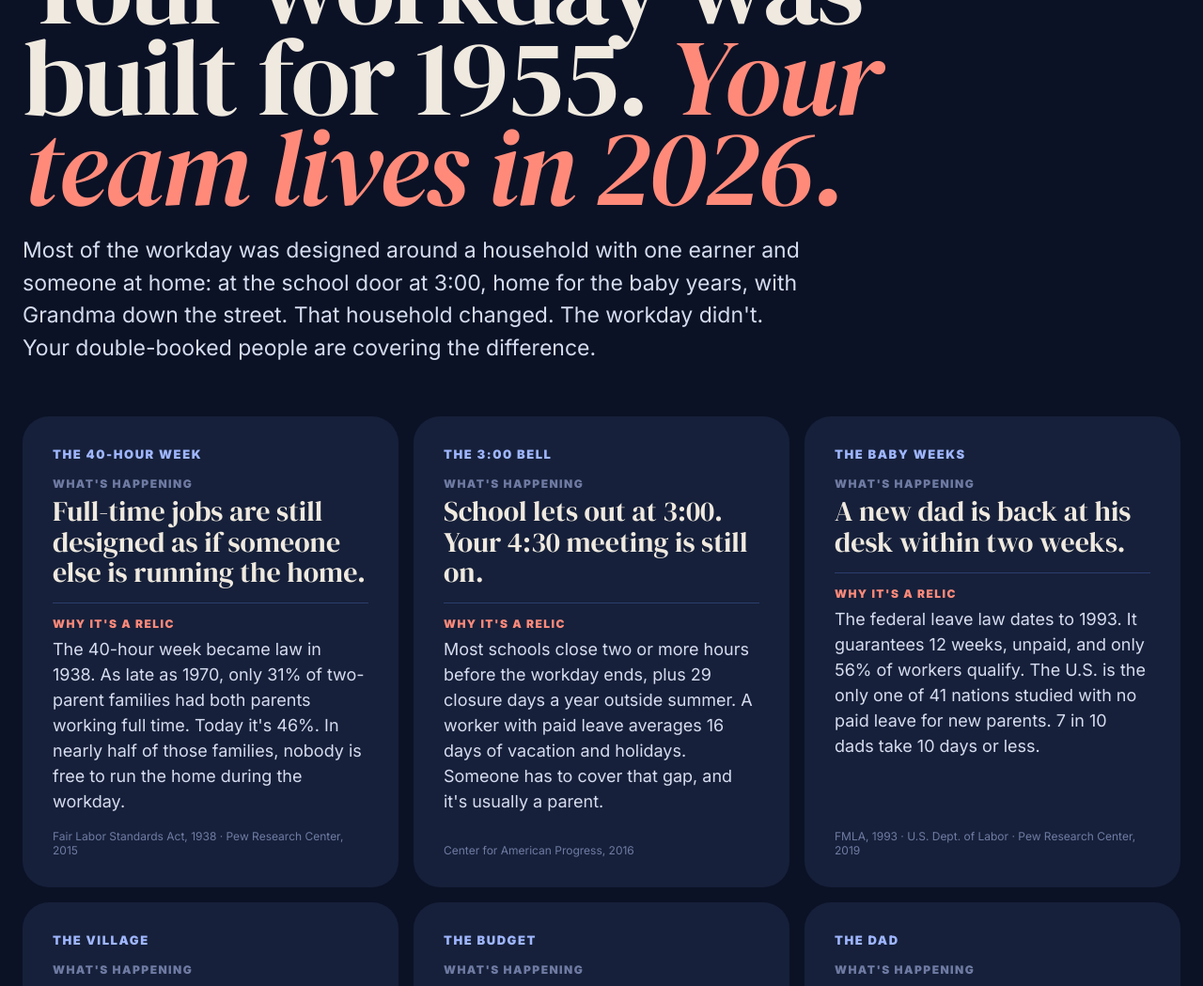
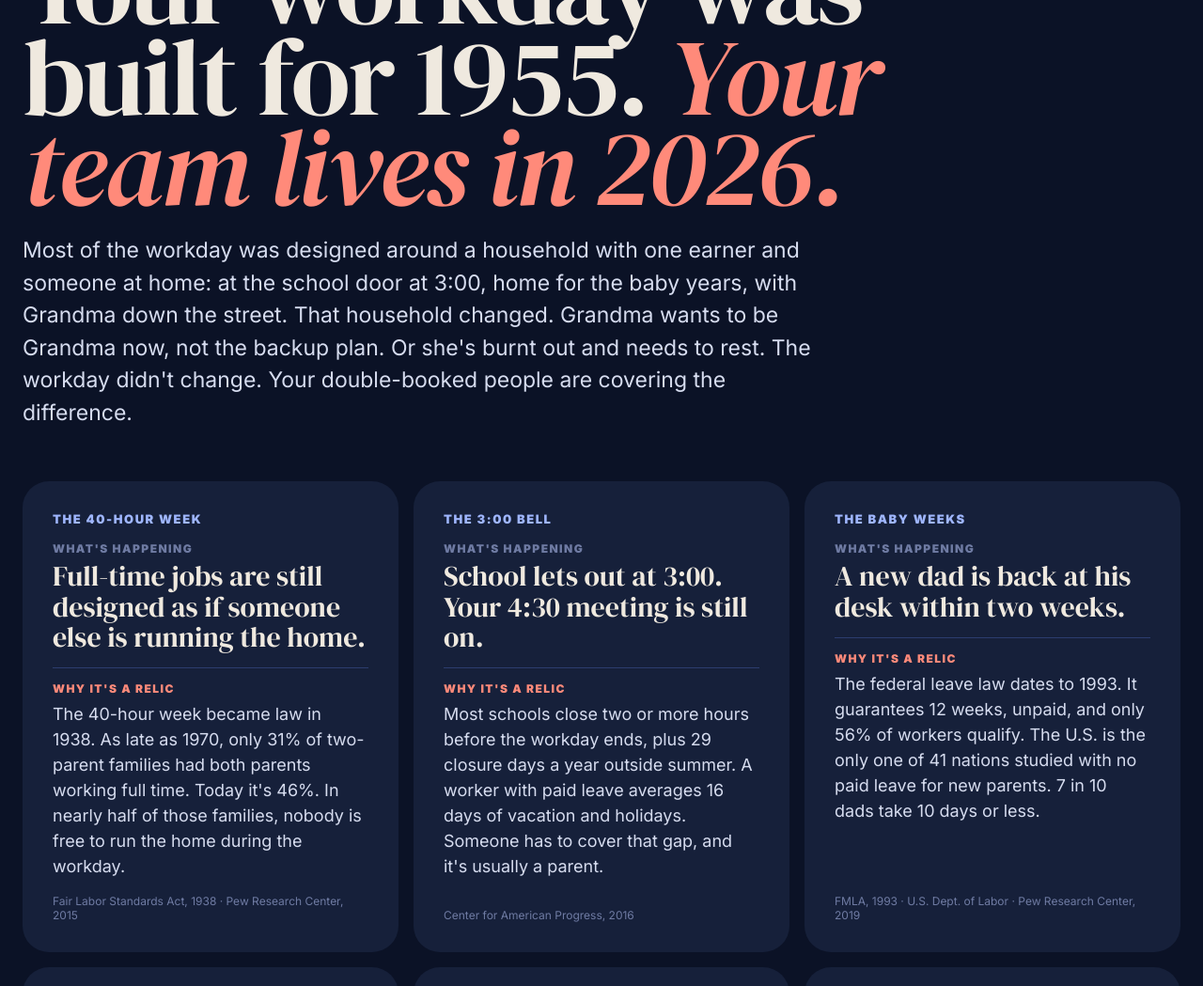
Before and after one commit to chaunceynartey/chaunceynartey-site, a plain HTML site: page speaking/index.html in a window 1280 px wide. Shown: the part 2663-3712 px from the top of the page at 94% size. Drawn offline with Linux system fonts and the light colour scheme.

Commit message:
For Companies: Grandma wants to be Grandma, or she's burnt out
Co-Authored-By: Claude Opus 5.5 <noreply@anthropic.com>
Claude-Session: https://claude.ai/code/session_01QyPfgjfEC59gJDqyBHybk5

```diff
--- a/speaking/index.html
+++ b/speaking/index.html
@@ -112,7 +112,7 @@ sup{font-size:0.3em;vertical-align:super;font-family:"Inter",sans-serif;font-wei
       <div style="display: flex; flex-direction: column; gap: 22px; max-width: 1040px;">
         <span style="font-size: 15px; font-weight: 900; letter-spacing: 0.14em; text-transform: uppercase; color: #9fb6ff;">02 · Relics of the workday</span>
         <h2 style="font-family: 'DM Serif Display', Georgia, serif; font-size: clamp(56px, 9vw, 148px); line-height: 0.84; letter-spacing: -0.02em; color: #efe9df;">Your workday was built for 1955. <span style="font-style: italic; color: #ff8a7a;">Your team lives in 2026.</span></h2>
-        <p style="font-size: 23px; line-height: 1.5; color: #d6dcef; max-width: 58ch;">Most of the workday was designed around a household with one earner and someone at home: at the school door at 3:00, home for the baby years, with Grandma down the street. That household changed. The workday didn't. Your double-booked people are covering the difference.</p>
+        <p style="font-size: 23px; line-height: 1.5; color: #d6dcef; max-width: 58ch;">Most of the workday was designed around a household with one earner and someone at home: at the school door at 3:00, home for the baby years, with Grandma down the street. That household changed. Grandma wants to be Grandma now, not the backup plan. Or she's burnt out and needs to rest. The workday didn't change. Your double-booked people are covering the difference.</p>
       </div>
       <div style="display: grid; grid-template-columns: repeat(auto-fit, minmax(320px, 1fr)); gap: 16px;">
         <div style="background: #16203a; border-radius: 28px; padding: 32px; display: flex; flex-direction: column; gap: 16px;">
```
